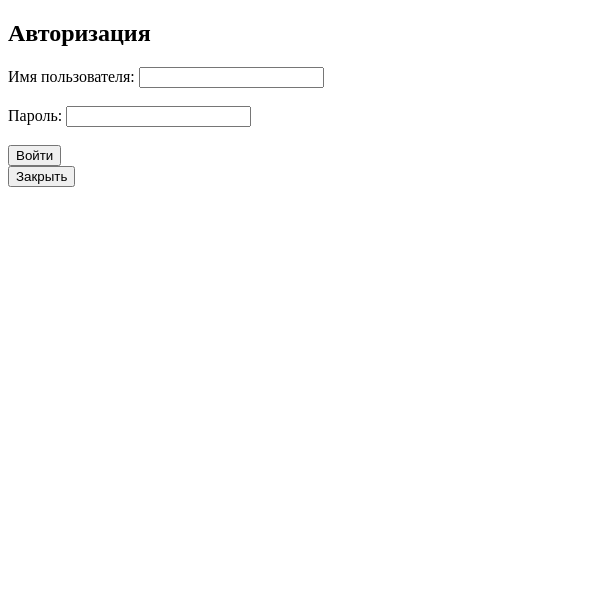
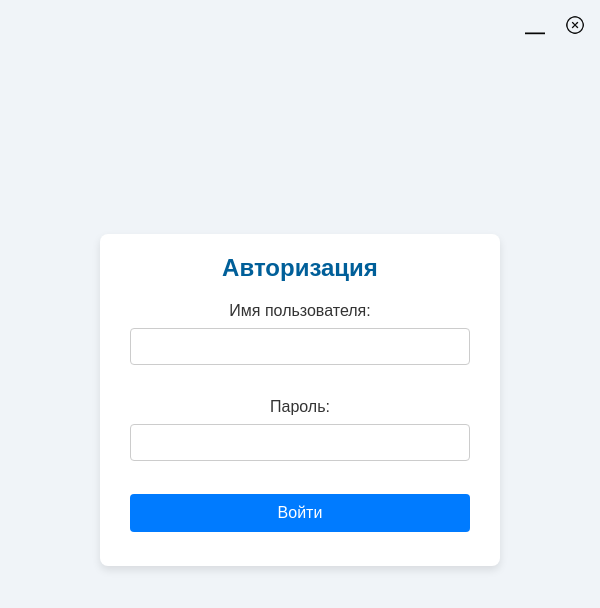
Before and after one commit to Sermob112/MarineDataBase, an Electron app: page auth.html in a window 600 px wide. Drawn offline with Linux system fonts and the light colour scheme; no server answers.

Commit message:
ассеты  авторизации

```diff
--- /dev/null
+++ b/assets/css/auth.css
@@ -0,0 +1,96 @@
+/* Основные стили для всей страницы */
+body {
+    font-family: Arial, sans-serif;
+    background-color: #f0f4f8; /* Светло-голубой фон */
+    color: #333;
+    margin: 0;
+    padding: 0;
+    display: flex;
+    justify-content: center;
+    align-items: center;
+    height: 100vh;
+}
+
+/* Контейнер для формы авторизации и заголовка */
+.auth-container {
+    text-align: center; /* Центрирование заголовка */
+    background-color: #ffffff;
+    padding: 20px 30px;
+    border-radius: 8px;
+    box-shadow: 0 4px 8px rgba(0, 0, 0, 0.1);
+    max-width: 400px;
+    width: 100%;
+    box-sizing: border-box;
+}
+
+/* Стили заголовка */
+h2 {
+    color: #005f99;
+    margin-top: 0;
+    margin-bottom: 20px;
+}
+.window-controls {
+    position: absolute;
+    top: 10px;
+    right: 10px;
+    display: flex;
+    gap: 10px;
+}
+/* Стили для кнопки закрытия */
+.window-controls button {
+    background-color: transparent;
+    border: none;
+    cursor: pointer;
+    padding: 5px;
+    display: flex;
+    justify-content: center;
+    align-items: center;
+}
+
+.window-controls button img {
+    width: 20px; /* Установите нужный размер изображения */
+    height: 20px;
+}
+
+.window-controls button:hover img {
+    opacity: 0.8; /* Эффект при наведении */
+}
+/* Стили для меток */
+label {
+    display: block;
+    color: #333;
+    margin-bottom: 8px;
+}
+
+/* Стили для полей ввода */
+input[type="text"], input[type="password"] {
+    width: 100%;
+    padding: 10px;
+    margin-bottom: 15px;
+    border: 1px solid #ccc;
+    border-radius: 4px;
+    box-sizing: border-box;
+}
+
+/* Стили для кнопок */
+button[type="submit"] {
+    background-color: #007bff;
+    color: #fff;
+    padding: 10px 15px;
+    border: none;
+    border-radius: 4px;
+    cursor: pointer;
+    width: 100%;
+    font-size: 16px;
+}
+
+button[type="submit"]:hover {
+    background-color: #0056b3;
+}
+
+/* Стили для сообщения об ошибке */
+#error-message {
+    text-align: center;
+    font-size: 14px;
+    margin-top: 10px;
+}
--- /dev/null
+++ b/assets/js/auth.js
@@ -0,0 +1,23 @@
+const { ipcRenderer } = require('electron');
+
+document.getElementById('auth-form').addEventListener('submit', (event) => {
+  event.preventDefault();
+  const username = document.getElementById('username').value;
+  const password = document.getElementById('password').value;
+
+  ipcRenderer.send('auth-submit', { username, password });
+});
+
+document.getElementById('close-btn').addEventListener('click', () => {
+  ipcRenderer.send('close-auth-window');
+});
+document.getElementById('minimize-btn').addEventListener('click', () => {
+    ipcRenderer.send('minimize-auth-window');
+  });
+ipcRenderer.on('auth-failure', (event, message) => {
+  document.getElementById('error-message').innerText = message;
+});
+
+ipcRenderer.on('login-success', () => {
+  ipcRenderer.send('login-success');
+});
--- a/auth.html
+++ b/auth.html
@@ -4,8 +4,10 @@
   <meta charset="UTF-8">
   <meta name="viewport" content="width=device-width, initial-scale=1.0">
   <title>Авторизация</title>
+  <link rel="stylesheet" href="assets/css/auth.css"> <!-- Подключение CSS файла -->
 </head>
 <body>
+  <div class="auth-container">
     <h2>Авторизация</h2>
     <form id="auth-form">
       <label for="username">Имя пользователя:</label>
@@ -13,32 +15,19 @@
       <label for="password">Пароль:</label>
       <input type="password" id="password" name="password" required><br><br>
       <button type="submit">Войти</button>
+      <div class="window-controls">
+        <button id="minimize-btn">
+          <img src="assets/images/minimize.png" alt="Свернуть">
+        </button>
+        <button id="close-btn">
+          <img src="assets/images/close.png" alt="Закрыть">
+        </button>
+      </div>
+      <p id="error-message" style="color: red;"></p>
     </form>
-  <button id="close-btn">Закрыть</button> <!-- Кнопка для закрытия окна -->
-  <p id="error-message" style="color: red;"></p>
+  </div>
 
-  <script>
-    const { ipcRenderer } = require('electron');
-
-    document.getElementById('auth-form').addEventListener('submit', (event) => {
-      event.preventDefault();
-      const username = document.getElementById('username').value;
-      const password = document.getElementById('password').value;
-
-      ipcRenderer.send('auth-submit', { username, password });
-    });
-
-    document.getElementById('close-btn').addEventListener('click', () => {
-      ipcRenderer.send('close-auth-window');
-    });
-
-    ipcRenderer.on('auth-failure', (event, message) => {
-      document.getElementById('error-message').innerText = message;
-    });
-
-    ipcRenderer.on('login-success', () => {
-      ipcRenderer.send('login-success');
-    });
-  </script>
+  <!-- Подключение JS файла -->
+  <script src="assets/js/auth.js"></script>
 </body>
 </html>
```
Also changed, not shown: assets/images/close.png (added), assets/images/minimize.png (added). Lines whose indentation alone changed are shown as unchanged.
